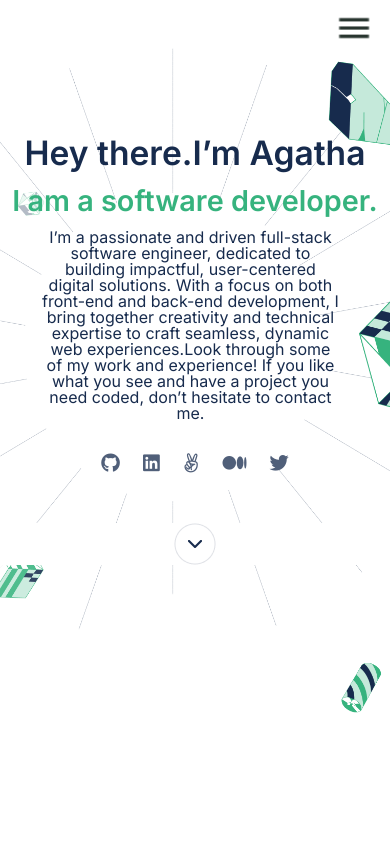
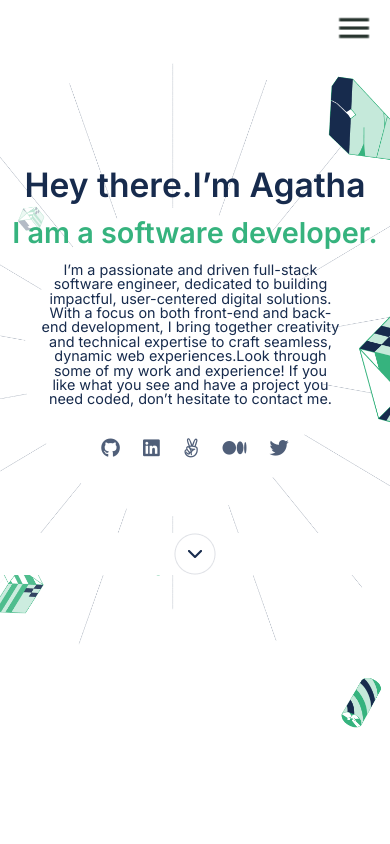
Before and after one commit to Mwan3kii/portfolio-website, a website: page index.html in a window 390 px wide. Shown: the top 844 px of the page. Drawn offline with Linux system fonts and the light colour scheme.

```diff
--- a/styles.css
+++ b/styles.css
@@ -26,7 +26,7 @@
     text-align: center;
     font-family: 'Inter', sans-serif;
     color: #172b4d;
-    padding-top: 2.5em;
+    padding-top: 3em;
     margin-bottom: 10px;
   }
 
@@ -52,13 +52,13 @@
   }
 
   .introduction {
-    font-size: 1em;
+    font-size: 0.9em;
     font-weight: 400;
     text-align: center;
     line-height: 1em;
     font-family: 'Inter', sans-serif;
     color: #172b4d;
-    padding-top: 0.7em;
+    padding-top: 0.9em;
   }
 
   .cover-image {
@@ -67,12 +67,13 @@
     background-repeat: no-repeat;
     height: 120vh;
     width: 100%;
+    margin-top: 15px;
   }
 
   .down-action {
     display: flex;
     justify-content: center;
-    margin-top: 2.5em;
+    margin-top: 4em;
     border: none;
     background-color: white;
   }
@@ -230,7 +231,7 @@
   }
 
   .bottom-left {
-    bottom: -200px;
+    bottom: -250px;
     left: -10px;
   }
 
```
